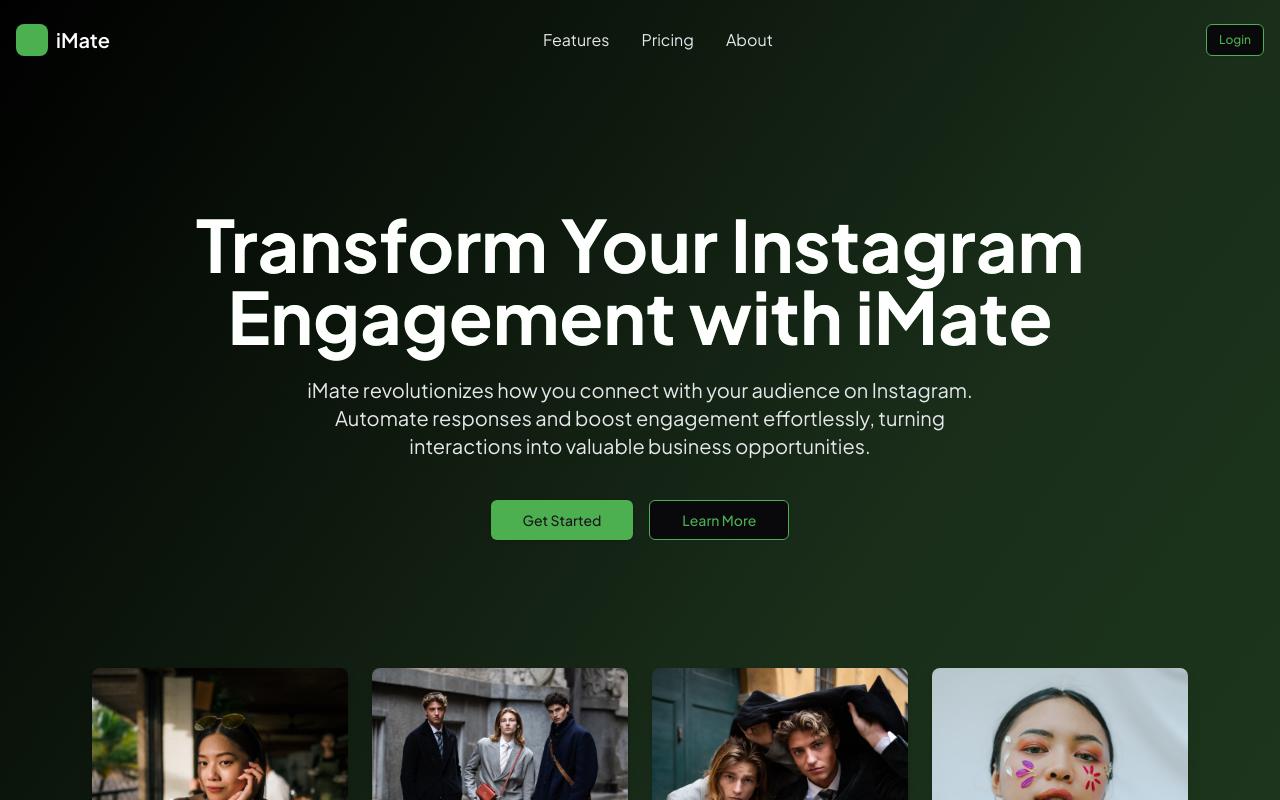
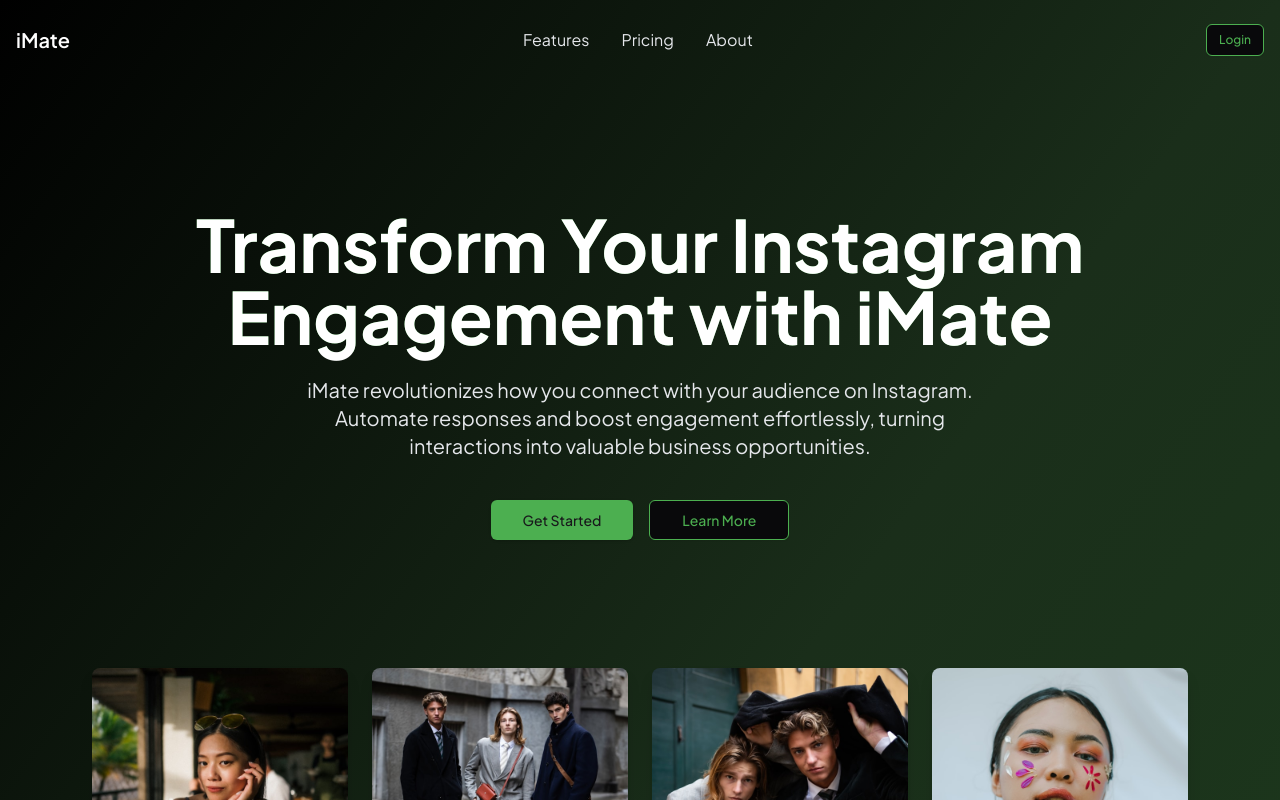
Before and after one commit to sruRaj07/iAutomate, a Next.js app: page / in a window 1280 px wide. Shown: the top 800 px of the page. Built offline with nearby package versions, Linux system fonts and the light colour scheme.

Commit message:
updated redirecting link

```diff
--- a/app/(protected)/callback/instagram/page.tsx
+++ b/app/(protected)/callback/instagram/page.tsx
@@ -1,6 +1,5 @@
 import { onIntegrate } from '@/actions/integrations'
 import { redirect } from 'next/navigation'
-import React from 'react'
 
 type Props = {
   searchParams: {
--- a/app/(website)/page.tsx
+++ b/app/(website)/page.tsx
@@ -55,7 +55,8 @@
       <header className="container mx-auto px-4 py-6">
         <nav className="flex items-center justify-between">
           <div className="flex items-center gap-2">
-            <div className="h-8 w-8 rounded-lg bg-[#4CAF50]" />
+            {/* <div className="h-8 w-8 rounded-lg bg-[#4CAF50]" /> */}
+            {/* <Image src="/images/logo.png" alt="logo" width={32} height={32} /> */}
             <span className="text-xl font-semibold text-white">iMate</span>
           </div>
 
```
Also changed, not shown: app/(protected)/api/webhook/instagram/route.ts (line endings or trailing spaces), public/images/logo.png (added), 1 other file (tests, documents, lock files or other folders).
